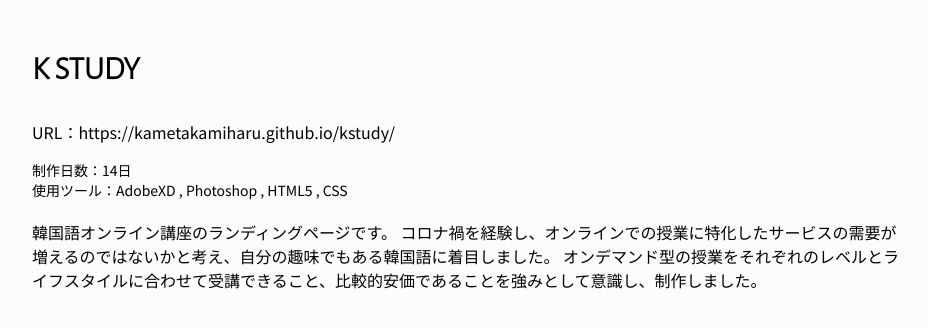
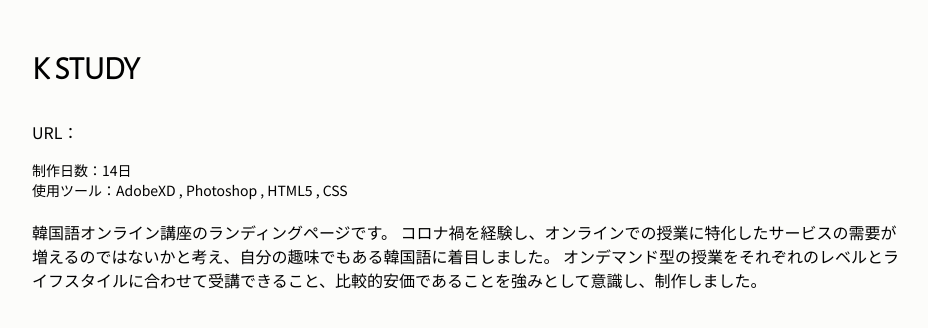
Before and after one commit to kametakamiharu/portfolio, a plain HTML site: page page/kstudy.html in a window 1280 px wide. Shown: the part 1075-1403 px from the top of the page, without its empty margins (168-1096 px from the left). Drawn offline with Linux system fonts and the light colour scheme.

Commit message:
Update kstudy.html

```diff
--- a/page/kstudy.html
+++ b/page/kstudy.html
@@ -18,7 +18,7 @@
        <div class="line"></div>
        <div class="txtbox">
          <p class="txtm">K STUDY</p>
-         <p class="txts">URL：<a href="kametakamiharu.github.io/kstudy/" target="_blank">https://kametakamiharu.github.io/kstudy/</a></p>
+         <p class="txts">URL：<a href="kametakamiharu.github.io/kstudy/" target="_blank"></a></p>
          <p class="txtss">制作日数：14日</p>
          <p class="txtss">使用ツール：AdobeXD , Photoshop , HTML5 , CSS</p>
          <p class="txts">韓国語オンライン講座のランディングページです。
```
